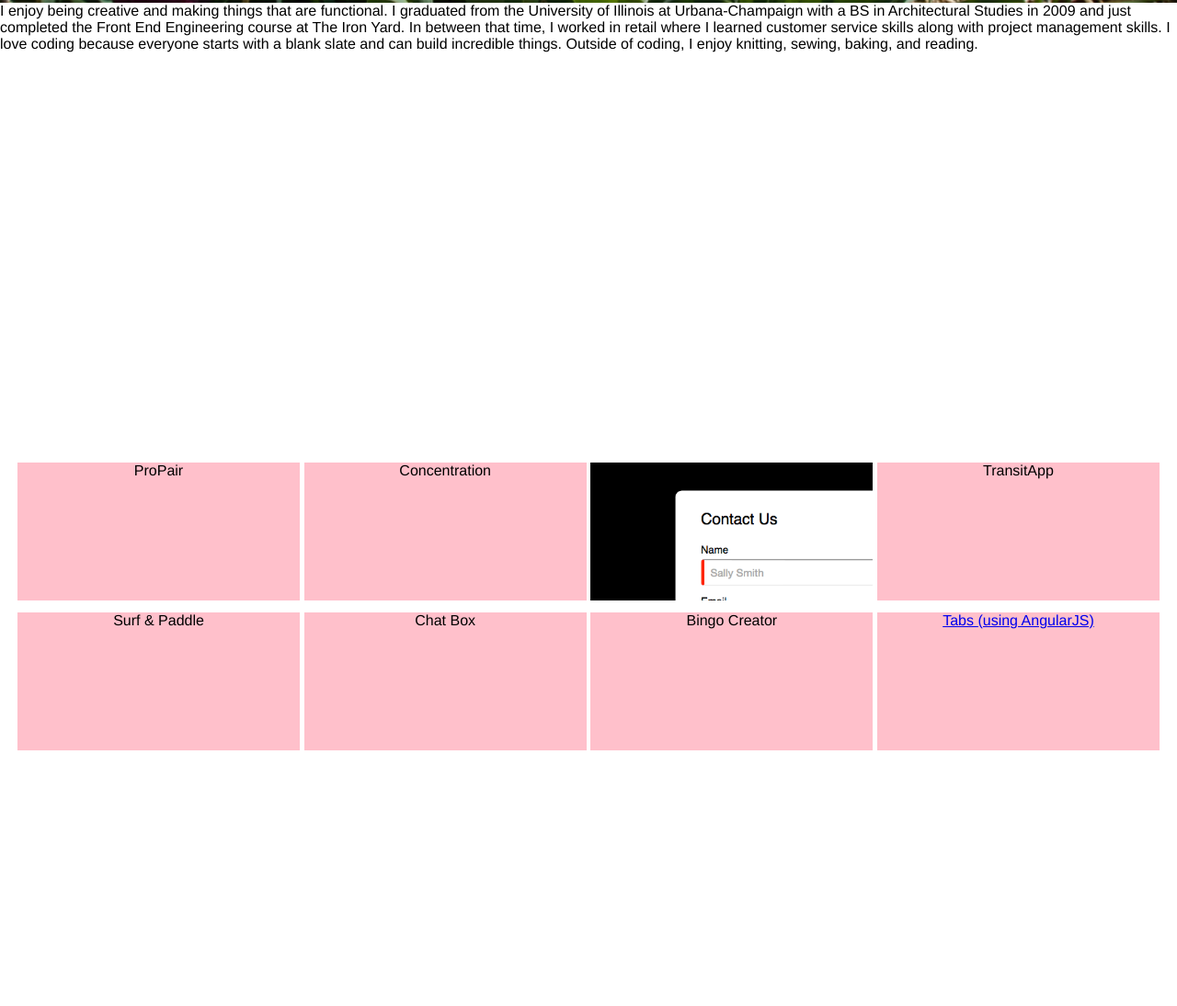
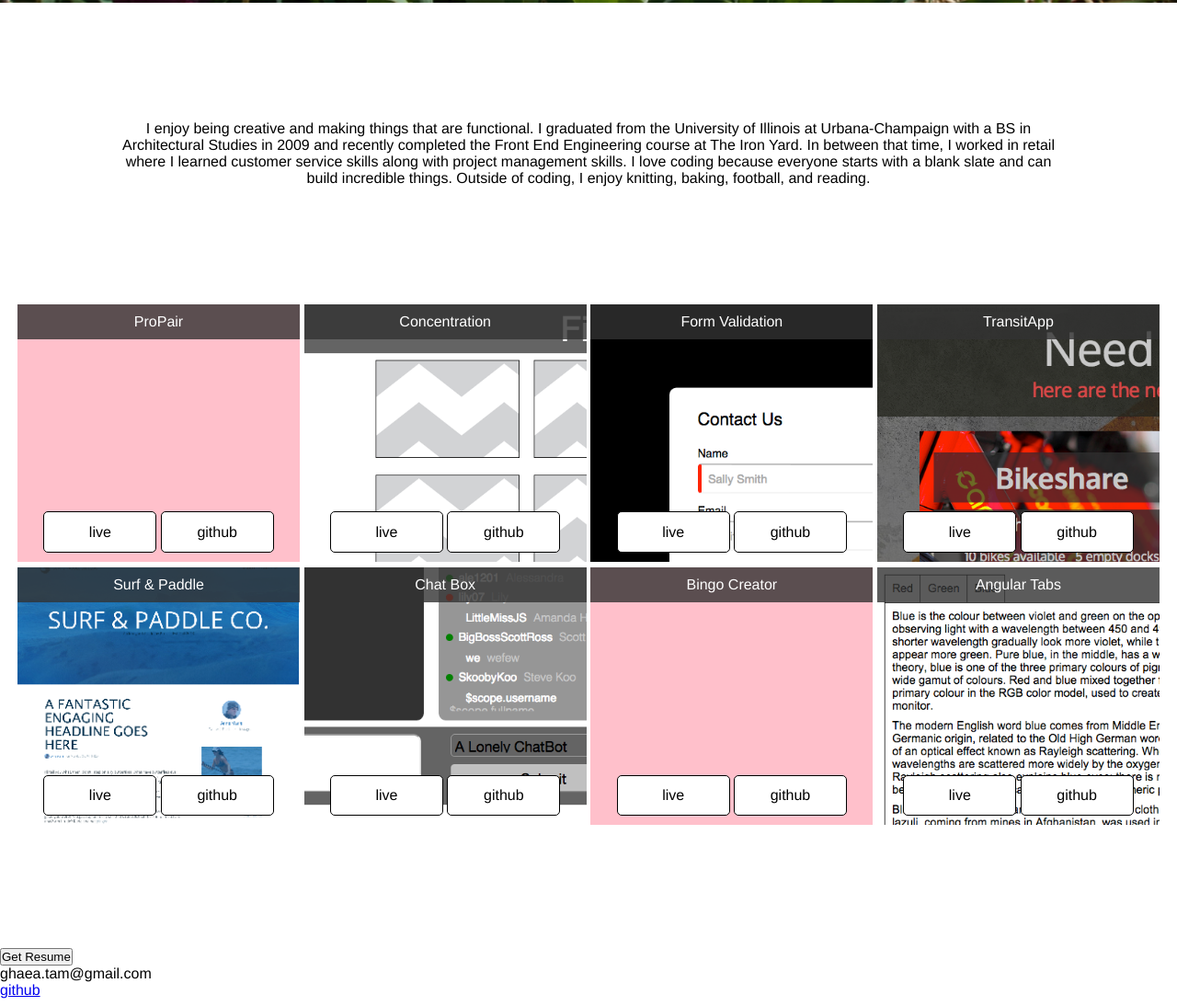
Before and after one commit to ghaea/Portfolio, a website: page public/index.html in a window 1280 px wide. Shown: the part 797-1891 px from the top of the page at 92% size. Drawn offline with Linux system fonts and the light colour scheme; a web font is replaced by a local one.

Commit message:
most thumbnails showing

```diff
--- a/public/index.css
+++ b/public/index.css
@@ -49,7 +49,8 @@
 }
 
 .about-container {
-	height: 500px;
+	padding: 10%;
+	text-align: center;
 }
 
 .projects-container {
@@ -63,10 +64,66 @@
 	height: 150px;
 	background: pink;
 	vertical-align: top;
-	margin-bottom: 1%;
+	margin-bottom: .5%;
+	height: 40%;
+	color: white;
+	position: relative;
 }
 
 .form {
 	background: url("images/form-thumbnail.png") no-repeat center;
 	background-size: cover;
 }
+
+.concentration {
+	background: url("images/concentration-thumbnail.png") no-repeat left;
+	background-size: cover;
+}
+
+.transitapp {
+	background: url("images/transitapp-thumbnail.png") no-repeat left;
+	background-size: cover;
+}
+
+.surf {
+	background: url("images/surf-thumbnail.png") no-repeat left;
+	background-size: cover;
+}
+
+.chat {
+	background: url("images/angular-chat-box-thumbnail.png") no-repeat left;
+	background-size: cover;
+}
+
+.tabs {
+	background: url("images/angular-tabs-thumbnail.png") no-repeat left;
+	background-size: cover;
+}
+
+.title {
+	width: 100%;
+	padding: 10px;
+	background: rgba(50, 50, 50, .8);
+}
+
+.links {
+	position: absolute;
+	width: 100%;
+	bottom: 10px;
+}
+
+.button {
+	display: inline-block;
+	width: 40%;
+	border: solid 1px black;
+	border-radius: 5px;
+	padding: 4%;
+	text-decoration: none;
+	color: black;
+	background: white;
+}
+
+.button:hover {
+	background: RGB(157, 19, 123);
+	color: white;
+}
--- a/public/index.html
+++ b/public/index.html
@@ -23,19 +23,73 @@
 		</div>
 
 		<div class="about-container">
-			<p id="description">I enjoy being creative and making things that are functional.  I graduated from the University of Illinois at Urbana-Champaign with a BS in Architectural Studies in 2009 and just completed the Front End Engineering course at The Iron Yard.  In between that time, I worked in retail where I learned customer service skills along with project management skills.  I love coding because everyone starts with a blank slate and can build incredible things.  Outside of coding, I enjoy knitting, sewing, baking, and reading.  </p>
+			<p id="description">I enjoy being creative and making things that are functional.  I graduated from the University of Illinois at Urbana-Champaign with a BS in Architectural Studies in 2009 and recently completed the Front End Engineering course at The Iron Yard.  In between that time, I worked in retail where I learned customer service skills along with project management skills.  I love coding because everyone starts with a blank slate and can build incredible things.  Outside of coding, I enjoy knitting, baking, football, and reading.  </p>
 		</div>
 
 		<div class="projects-container">
-			<div class="project">ProPair</div>
-			<div class="project concentration">Concentration</div>
-			<div class="project form">Form Validation</div>
-			<div class="project transitapp">TransitApp</div>
-			<div class="project surf">Surf &amp Paddle</div>
-			<div class="project chat">Chat Box</div>
-			<div class="project bingo">Bingo Creator</div>
-			<div class="project tabs"><a href="http://ghaea.github.io/angular-tabs/public/test.html" target="_blank">Tabs (using AngularJS)</a>
+			<div class="project">
+				<div class="title">ProPair</div>
+				<div class="links hide">
+					<a href="" target="_blank" class="live button">live</a>
+					<a href="" target="_blank" class="github button">github</a>
+				</div>
+			</div>
 
+			<div class="project concentration">
+				<div class="title">Concentration</div>
+				<div class="links hide">
+					<a href="" target="_blank" class="live button">live</a>
+					<a href="" target="_blank" class="github button">github</a>
+				</div>
+			</div>
+
+
+			<div class="project form">
+				<div class="title">Form Validation</div>
+				<div class="links hide">
+					<a href="https://ghaea.github.io/angular-form-validation/public/test.html" target="_blank" class="live button">live</a>
+					<a href="https://github.com/ghaea/angular-form-validation" target="_blank" class="github button">github</a>
+				</div>
+			</div>
+
+			<div class="project transitapp">
+				<div class="title">TransitApp</div>
+				<div class="links hide">
+					<a href="" target="_blank" class="live button">live</a>
+					<a href="" target="_blank" class="github button">github</a>
+				</div>
+			</div>
+
+			<div class="project surf">
+				<div class="title">Surf &amp Paddle</div>
+				<div class="links hide">
+					<a href="" target="_blank" class="live button">live</a>
+					<a href="" target="_blank" class="github button">github</a>
+				</div>
+			</div>
+
+			<div class="project chat">
+				<div class="title">Chat Box</div>
+				<div class="links hide">
+					<a href="http://ghaea.github.io/angular-chat-box/angular-chat-room/public/test.html" target="_blank" class="live button">live</a>
+					<a href="https://github.com/ghaea/angular-chat-box/tree/gh-pages/angular-chat-room/public" target="_blank" class="github button">github</a>
+				</div>
+			</div>
+
+			<div class="project bingo">
+				<div class="title">Bingo Creator</div>
+				<div class="links hide">
+					<a href="" target="_blank" class="live button">live</a>
+					<a href="https://github.com/ghaea/bingo-card-creator/tree/gh-pages/public" target="_blank" class="github button">github</a>
+				</div>
+			</div>
+
+			<div class="project tabs">
+				<div class="title">Angular Tabs</div>
+				<div class="links hide">
+					<a href="http://ghaea.github.io/angular-tabs/public/test.html" target="_blank" class="live button">live</a>
+					<a href="https://github.com/ghaea/angular-tabs/tree/gh-pages/public" target="_blank" class="github button">github</a>
+				</div>
 			</div>
 		</div>
 
```
Also changed, not shown: public/images/Form-Validation-Small.png (deleted), public/images/angular-chat-box-thumbnail.png (added), public/images/angular-tabs-thumbnail.png (added), public/images/concentration-thumbnail.png (added), public/images/surf-thumbnail.png (added), public/images/transitapp-thumbnail.png (added), 1 other file.
